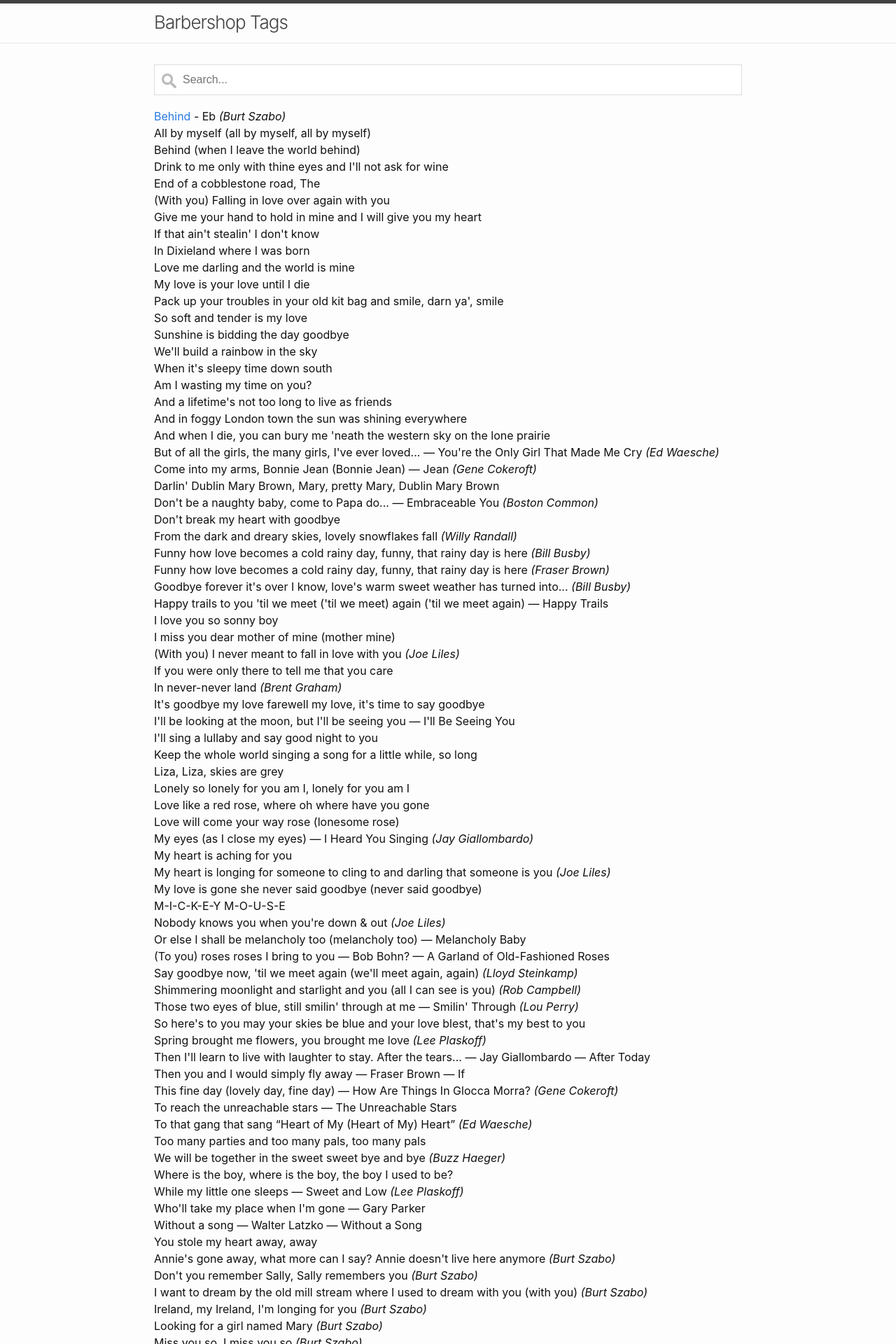
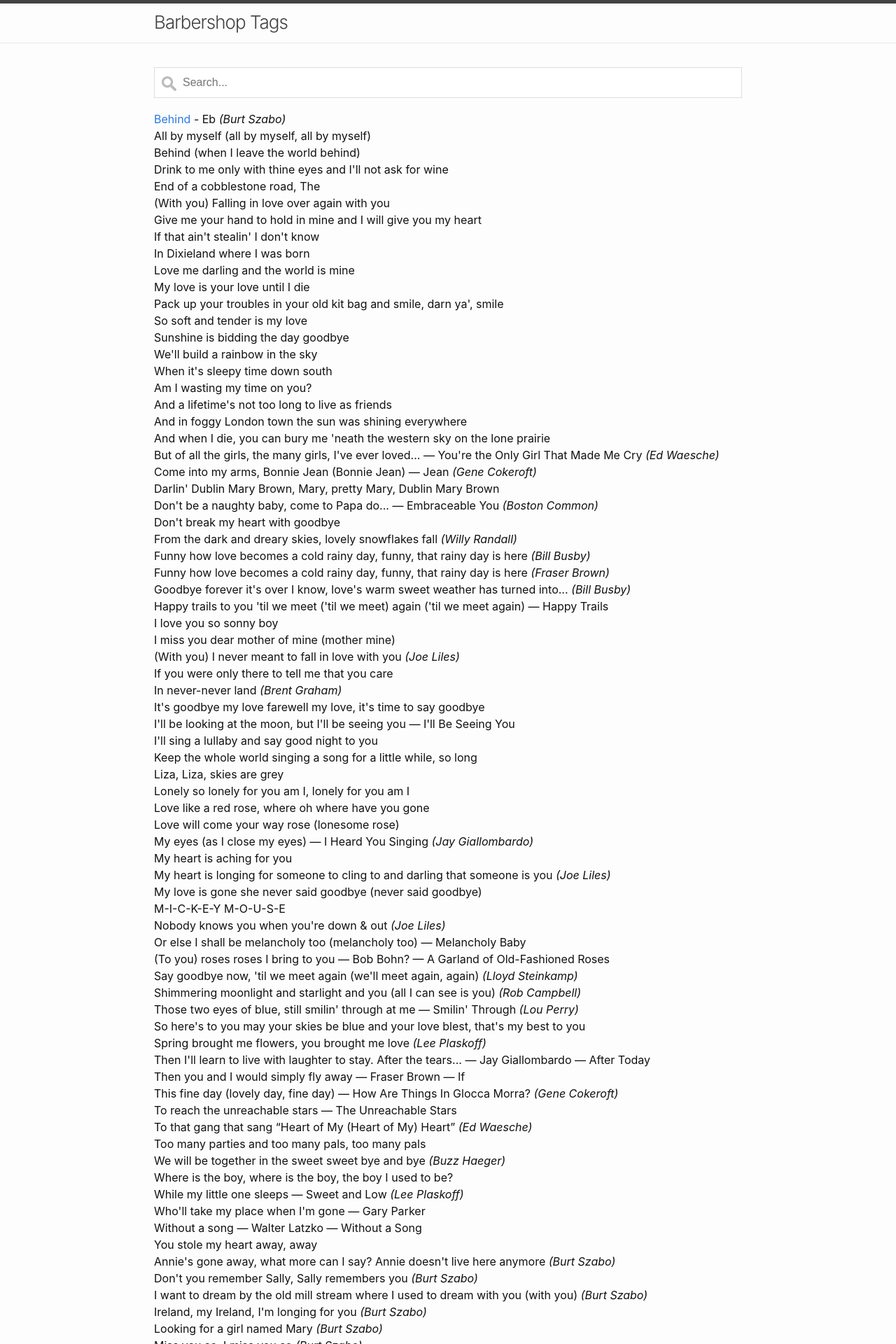
Before and after one commit to alexrubin/tags.github.io, a Jekyll site: the page built from index.markdown, in a window 1280 px wide. Shown: the top 1920 px of the page at 70% size. Built offline with Jekyll 4.4.1, drawn with Linux system fonts in a browser that asks for light colours.

Commit message:
Added top margin to input to fix Safari highlight border.

```diff
--- a/_sass/minima/_base.scss
+++ b/_sass/minima/_base.scss
@@ -261,6 +261,7 @@
   font-size: 16px; /* Increase font-size */
   padding: 12px 20px 12px 40px; /* Add some padding */
   border: 1px solid #ddd; /* Add a grey border */
+  margin-top: 4px;
   margin-bottom: 18px; /* Add some space below the input */
   box-sizing: border-box;
 }
--- a/docs/assets/main.css
+++ b/docs/assets/main.css
@@ -64,7 +64,7 @@
 table th { background-color: #f0f0f0; border: 1px solid #dedede; border-bottom-color: #c9c9c9; }
 table td { border: 1px solid #e8e8e8; }
 
-#myInput { background-image: url("/assets/searchicon.png"); /* Add a search icon to input */ background-position: 10px 12px; /* Position the search icon */ background-repeat: no-repeat; /* Do not repeat the icon image */ width: 100%; /* Full-width */ font-size: 16px; /* Increase font-size */ padding: 12px 20px 12px 40px; /* Add some padding */ border: 1px solid #ddd; /* Add a grey border */ margin-bottom: 18px; /* Add some space below the input */ box-sizing: border-box; }
+#myInput { background-image: url("/assets/searchicon.png"); /* Add a search icon to input */ background-position: 10px 12px; /* Position the search icon */ background-repeat: no-repeat; /* Do not repeat the icon image */ width: 100%; /* Full-width */ font-size: 16px; /* Increase font-size */ padding: 12px 20px 12px 40px; /* Add some padding */ border: 1px solid #ddd; /* Add a grey border */ margin-top: 4px; margin-bottom: 18px; /* Add some space below the input */ box-sizing: border-box; }
 
 #tagList { list-style-type: none; padding: 0; margin: 0; }
 
--- a/docs/feed.xml
+++ b/docs/feed.xml
@@ -1,4 +1,4 @@
-<?xml version="1.0" encoding="utf-8"?><feed xmlns="http://www.w3.org/2005/Atom" ><generator uri="https://jekyllrb.com/" version="3.10.0">Jekyll</generator><link href="http://localhost:4000/feed.xml" rel="self" type="application/atom+xml" /><link href="http://localhost:4000/" rel="alternate" type="text/html" /><updated>2025-02-11T14:30:22-05:00</updated><id>http://localhost:4000/feed.xml</id><title type="html">Barbershop Tags</title><entry><title type="html">Welcome to Jekyll!</title><link href="http://localhost:4000/jekyll/update/2025/02/10/welcome-to-jekyll.html" rel="alternate" type="text/html" title="Welcome to Jekyll!" /><published>2025-02-10T08:58:20-05:00</published><updated>2025-02-10T08:58:20-05:00</updated><id>http://localhost:4000/jekyll/update/2025/02/10/welcome-to-jekyll</id><content type="html" xml:base="http://localhost:4000/jekyll/update/2025/02/10/welcome-to-jekyll.html"><![CDATA[<p>You’ll find this post in your <code class="language-plaintext highlighter-rouge">_posts</code> directory. Go ahead and edit it and re-build the site to see your changes. You can rebuild the site in many different ways, but the most common way is to run <code class="language-plaintext highlighter-rouge">jekyll serve</code>, which launches a web server and auto-regenerates your site when a file is updated.</p>
+<?xml version="1.0" encoding="utf-8"?><feed xmlns="http://www.w3.org/2005/Atom" ><generator uri="https://jekyllrb.com/" version="3.10.0">Jekyll</generator><link href="http://localhost:4000/feed.xml" rel="self" type="application/atom+xml" /><link href="http://localhost:4000/" rel="alternate" type="text/html" /><updated>2025-02-11T14:47:19-05:00</updated><id>http://localhost:4000/feed.xml</id><title type="html">Barbershop Tags</title><entry><title type="html">Welcome to Jekyll!</title><link href="http://localhost:4000/jekyll/update/2025/02/10/welcome-to-jekyll.html" rel="alternate" type="text/html" title="Welcome to Jekyll!" /><published>2025-02-10T08:58:20-05:00</published><updated>2025-02-10T08:58:20-05:00</updated><id>http://localhost:4000/jekyll/update/2025/02/10/welcome-to-jekyll</id><content type="html" xml:base="http://localhost:4000/jekyll/update/2025/02/10/welcome-to-jekyll.html"><![CDATA[<p>You’ll find this post in your <code class="language-plaintext highlighter-rouge">_posts</code> directory. Go ahead and edit it and re-build the site to see your changes. You can rebuild the site in many different ways, but the most common way is to run <code class="language-plaintext highlighter-rouge">jekyll serve</code>, which launches a web server and auto-regenerates your site when a file is updated.</p>
 
 <p>Jekyll requires blog post files to be named according to the following format:</p>
 
```
